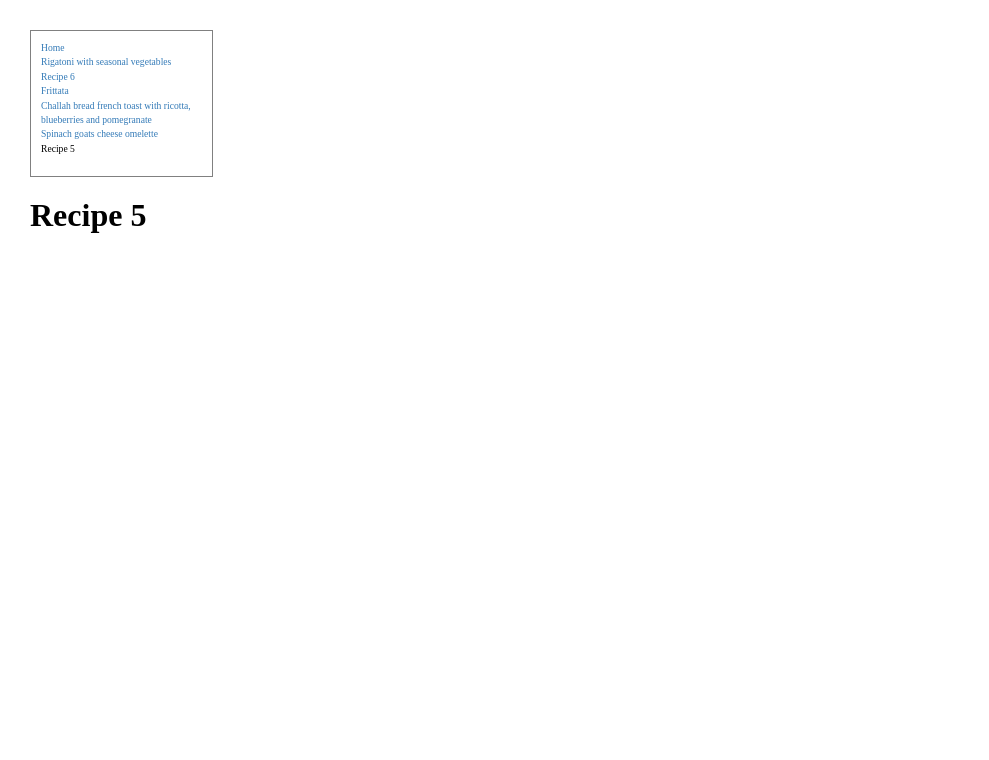
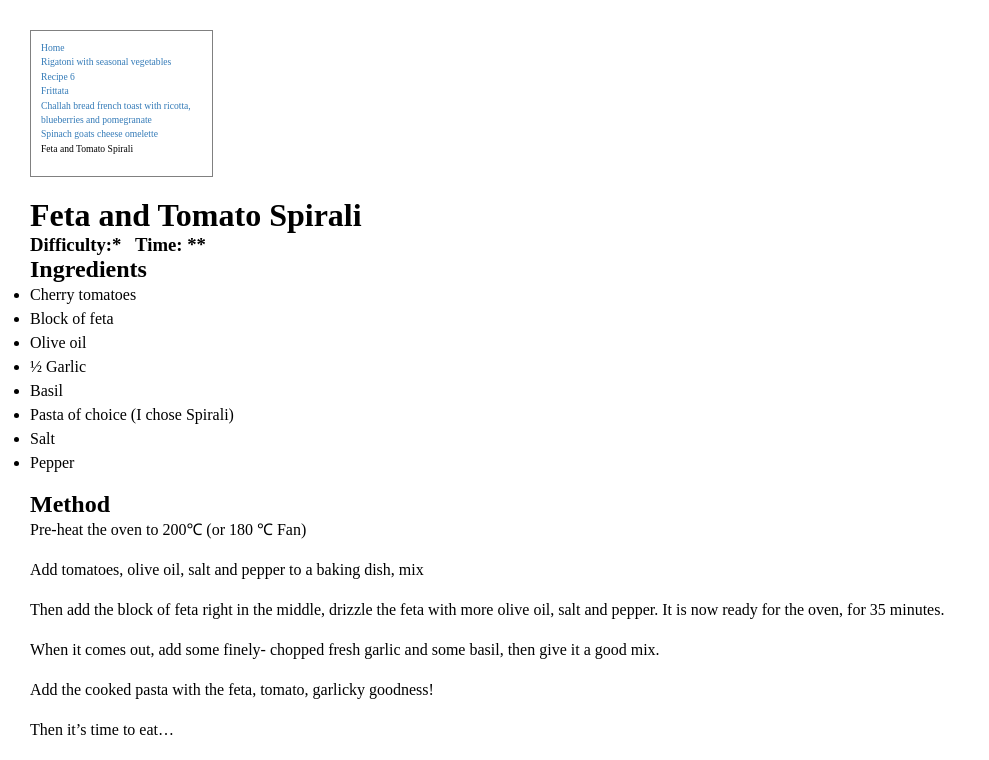
Before and after one commit to Hol1999/Hollyrecipewebsite, a Jekyll site: the page built from _recipes/recipe5.md, in a window 1280 px wide. Shown: the top 760 px of the page, without its empty margins (0-989 px from the left). Built offline with Jekyll 4.4.1, drawn with Linux system fonts in a browser that asks for light colours; some of the changed text lies outside the part shown; grey boxes are pictures that could not be loaded.

Commit message:
Update Recipes “recipe5”

```diff
--- a/_recipes/recipe5.md
+++ b/_recipes/recipe5.md
@@ -1,8 +1,38 @@
 ---
-layout: recipe #this will be a basic page with styles coming from content.css
-title: Recipe 5
+title: Feta and Tomato Spirali
+order: 5
 date: 2019-10-19
+layout: recipe
 published: true
-order: 5
-tags:
+tags: null
 ---
+### Difficulty:\*   Time: \**
+
+## Ingredients
+
+* Cherry tomatoes
+* Block of feta
+* Olive oil
+* ½ Garlic
+* Basil
+* Pasta of choice (I chose Spirali)
+* Salt
+* Pepper
+
+## Method
+
+Pre-heat the oven to 200℃ (or 180 ℃ Fan)
+
+Add tomatoes, olive oil, salt and pepper to a baking dish, mix
+
+Then add the block of feta right in the middle, drizzle the feta with more olive oil, salt and pepper. It is now ready for the oven, for 35 minutes.
+
+When it comes out, add some finely- chopped fresh garlic and some basil, then give it a good mix.
+
+Add the cooked pasta with the feta, tomato, garlicky goodness!
+
+Then it’s time to eat...
+
+### Inspiration came from: <https://www.tiktok.com/@feelgoodfoodie/video/6922938178559069446?lang=en&is_copy_url=1&is_from_webapp=v1>
+
+![Editor holding the finished feta and tomato spirali in a bowl with the pasta combined with the sauce](../uploads/feta2.jpg "Feta and Tomato Spirali dish")
```
Also changed, not shown: 1 other file.
